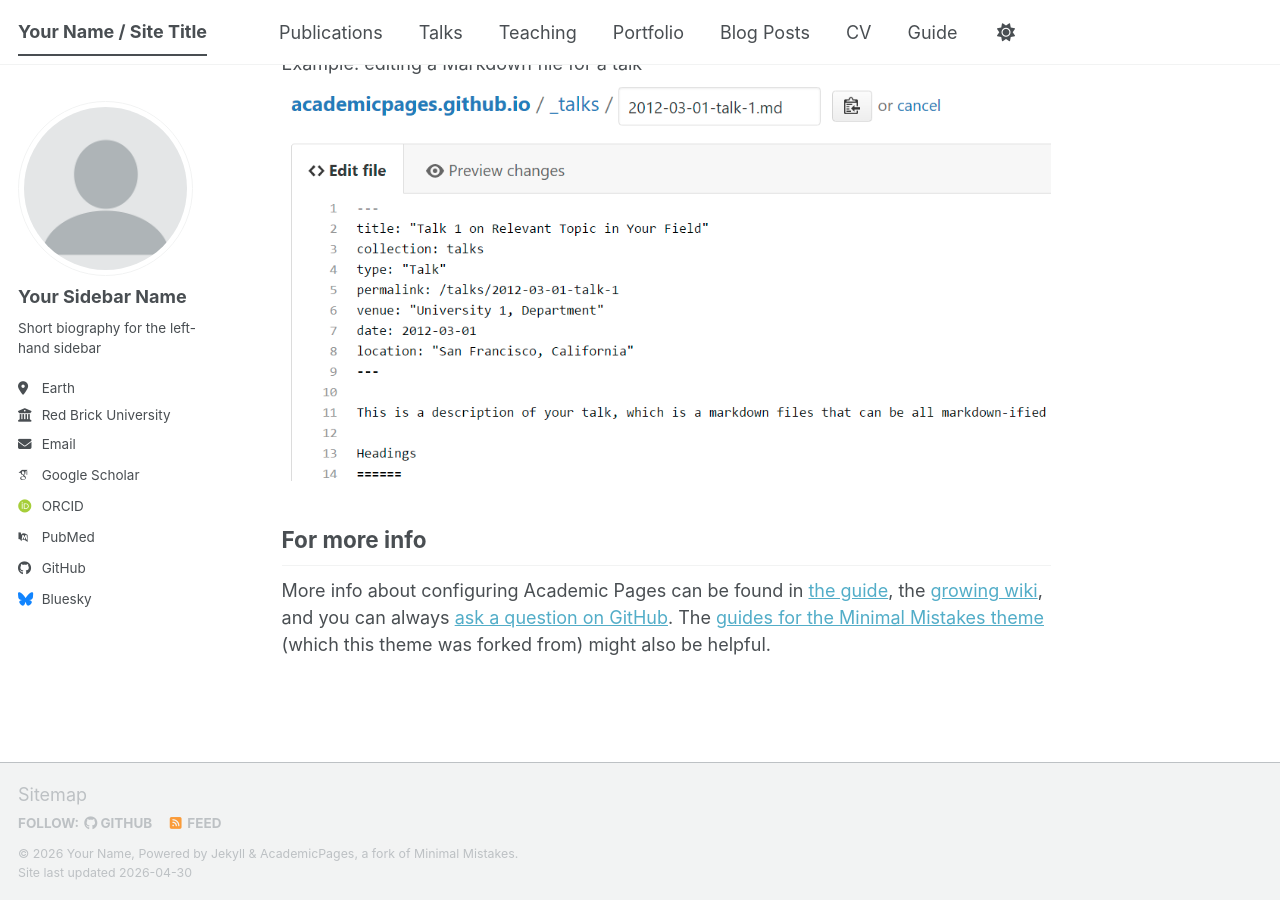
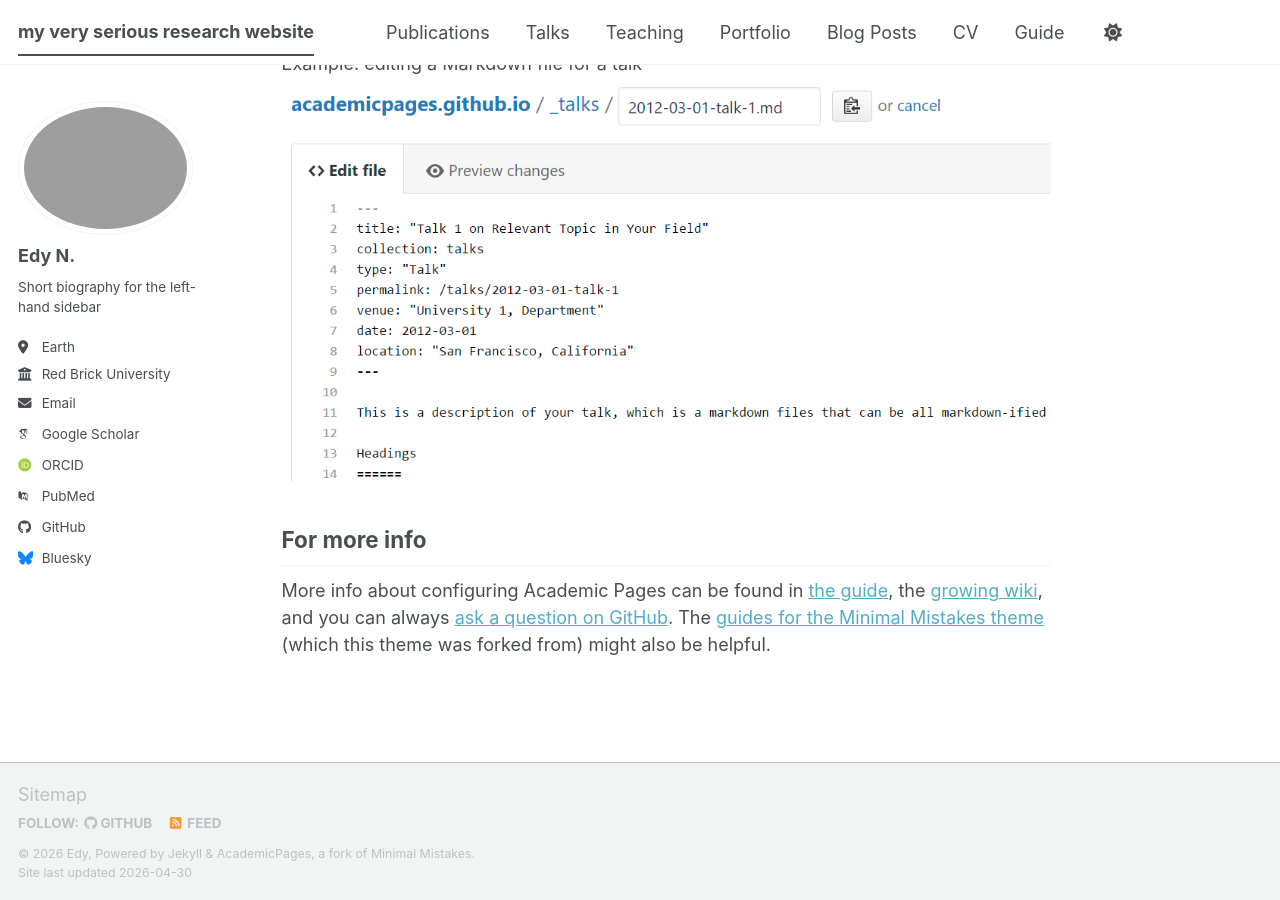
Before and after one commit to Tollymon13/edy_nastase.github.io, a Jekyll site: the page built from _pages/about.md, in a window 1280 px wide and 900 px high, scrolled down 2720 px. Built offline with Jekyll 4.4.1, drawn with Linux system fonts in a browser that asks for light colours; some web fonts are replaced; a script bundle is joined from its source files by our own code; library files that are not in the unit come from our copies.

Commit message:
Update defaults

```diff
--- a/_config.yml
+++ b/_config.yml
@@ -9,22 +9,22 @@
 # Basic Site Settings
 locale                   : "en-US"
 site_theme               : "default" # The available themes options are "default", "air", "sunrise", "mint", "dirt" and "contrast"
-title                    : "Your Name / Site Title"
+title                    : "my very serious research website"
 title_separator          : "-"
-name                     : &name "Your Name"
-description              : &description "Your Name's academic portfolio"   # Update this with a general description of your site, this is the default if not overridden by a page
-url                      : https://academicpages.github.io # The base hostname & protocol for your site e.g. "https://[your GitHub username].github.io",
+name                     : &name "Edy"
+description              : &description "personal description"   # Update this with a general description of your site, this is the default if not overridden by a page
+url                      : https://tollymon13.github.io/edy_nastase.github.io/ # The base hostname & protocol for your site e.g. "https://[your GitHub username].github.io",
                                                            # or if you already have some other page hosted on Github then use "https://[your GitHub username].github.io/[Your Repo Name]"
 baseurl                  : "" # the subpath of your site, e.g. "/blog"
-repository               : "academicpages/academicpages.github.io"
+repository               : "Tollymon13/edy_nastase.github.io"
 
 # Site Author - The following control what appear as part of the author content on the side bar.
 #               If a field is blank the icon and link will not appear, otherwise it will be shown.
 #               Additional customization can be done by editing /_includes/author-profile.html
 author:
   # Biographic information
-  avatar           : "profile.png"
-  name             : "Your Sidebar Name"
+  avatar           : "20240403_231459.png"
+  name             : "Edy N."
   pronouns         : # example: "she/her"
   bio              : "Short biography for the left-hand sidebar"
   location         : "Earth"
```
